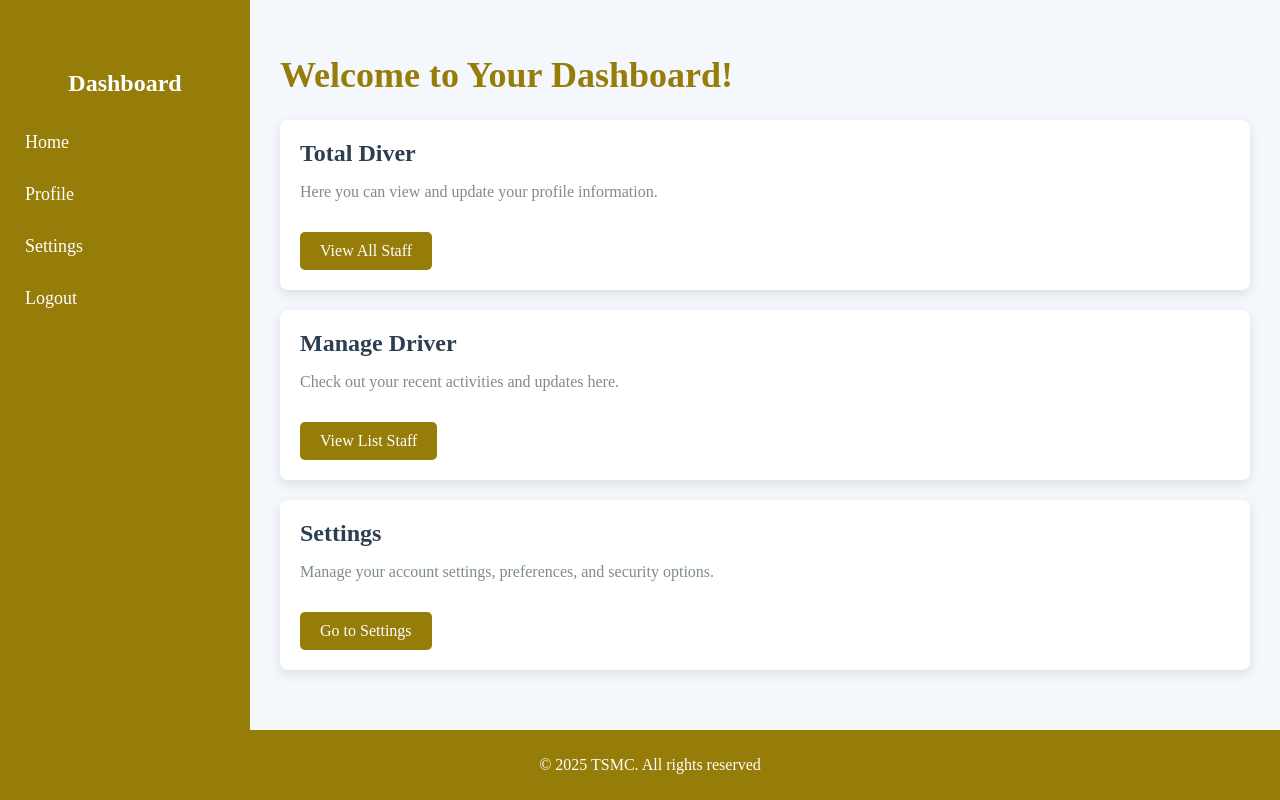
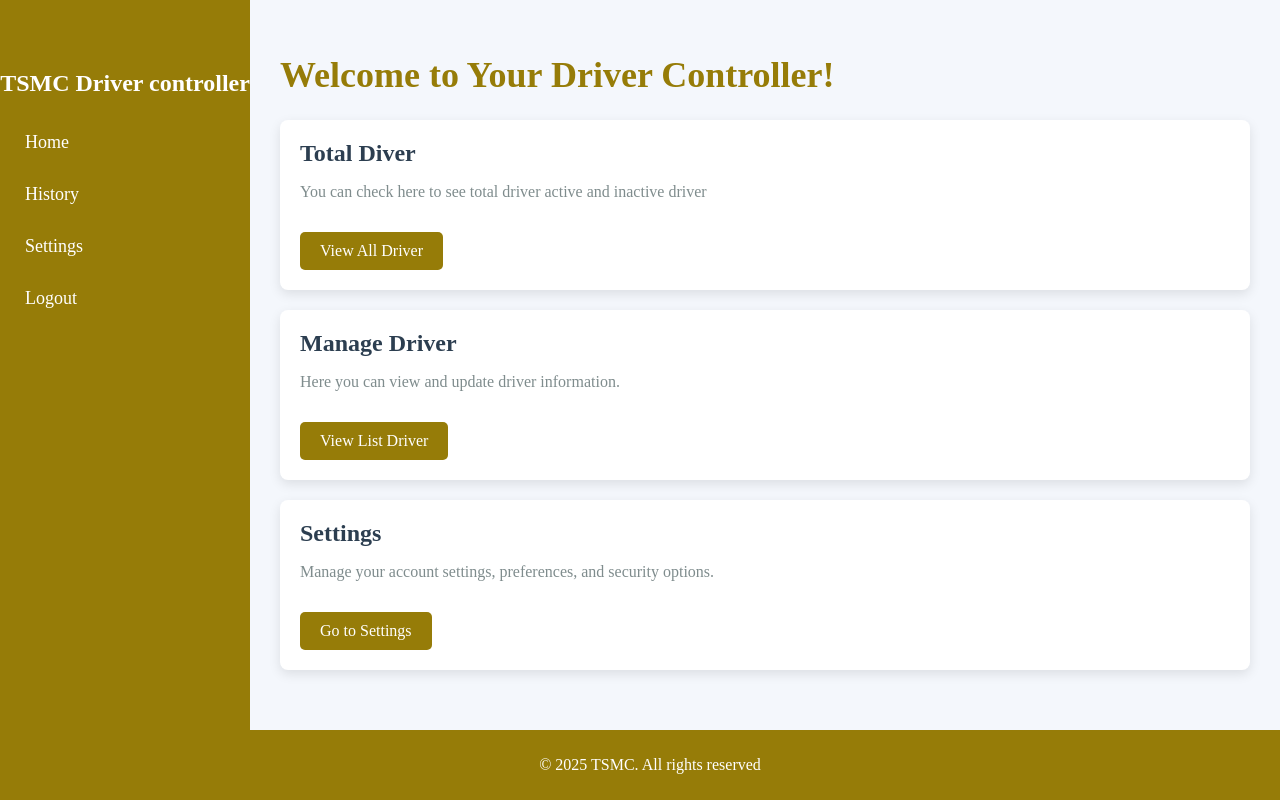
Before and after one commit to lyhuy1234/driver-control, a plain HTML site: page dashboard.html in a window 1280 px wide. Drawn offline with Linux system fonts and the light colour scheme; a web font is replaced by a local one.

Commit message:
Update dashboard.html

```diff
--- a/dashboard.html
+++ b/dashboard.html
@@ -125,27 +125,27 @@
 
     <!-- Sidebar -->
     <div class="sidebar">
-        <h2 style="text-align: center;">Dashboard</h2>
+        <h2 style="text-align: center;">TSMC Driver controller</h2>
         <a href="#">Home</a>
-        <a href="#">Profile</a>
+        <a href="#">History</a>
         <a href="#">Settings</a>
         <a href="index.html">Logout</a>
     </div>
 
     <!-- Main content -->
     <div class="main-content">
-        <h1>Welcome to Your Dashboard!</h1>
+        <h1>Welcome to Your Driver Controller!</h1>
 
         <div class="card">
             <h2>Total Diver</h2>
-            <p>Here you can view and update your profile information.</p>
-            <a href="totalallstaff.html" class="btn">View All Staff</a>
+            <p>You can check here to see total driver active and inactive driver</p>
+            <a href="totalallstaff.html" class="btn">View All Driver</a>
         </div>
 
         <div class="card">
             <h2>Manage Driver</h2>
-            <p>Check out your recent activities and updates here.</p>
-            <a href="liststaff.html" class="btn">View List Staff</a>
+            <p>Here you can view and update driver information.</p>
+            <a href="liststaff.html" class="btn">View List Driver</a>
         </div>
 
         <div class="card">
```
